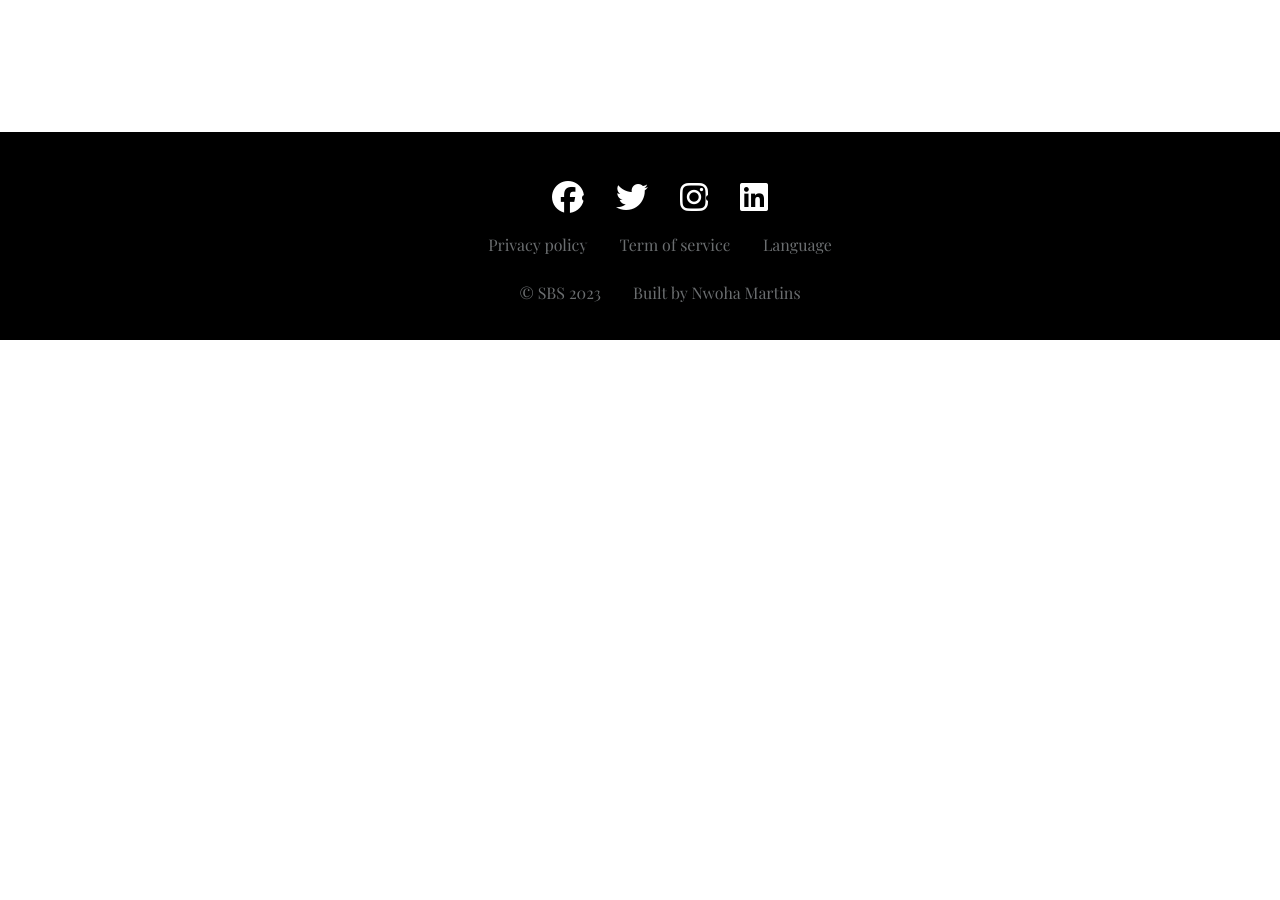
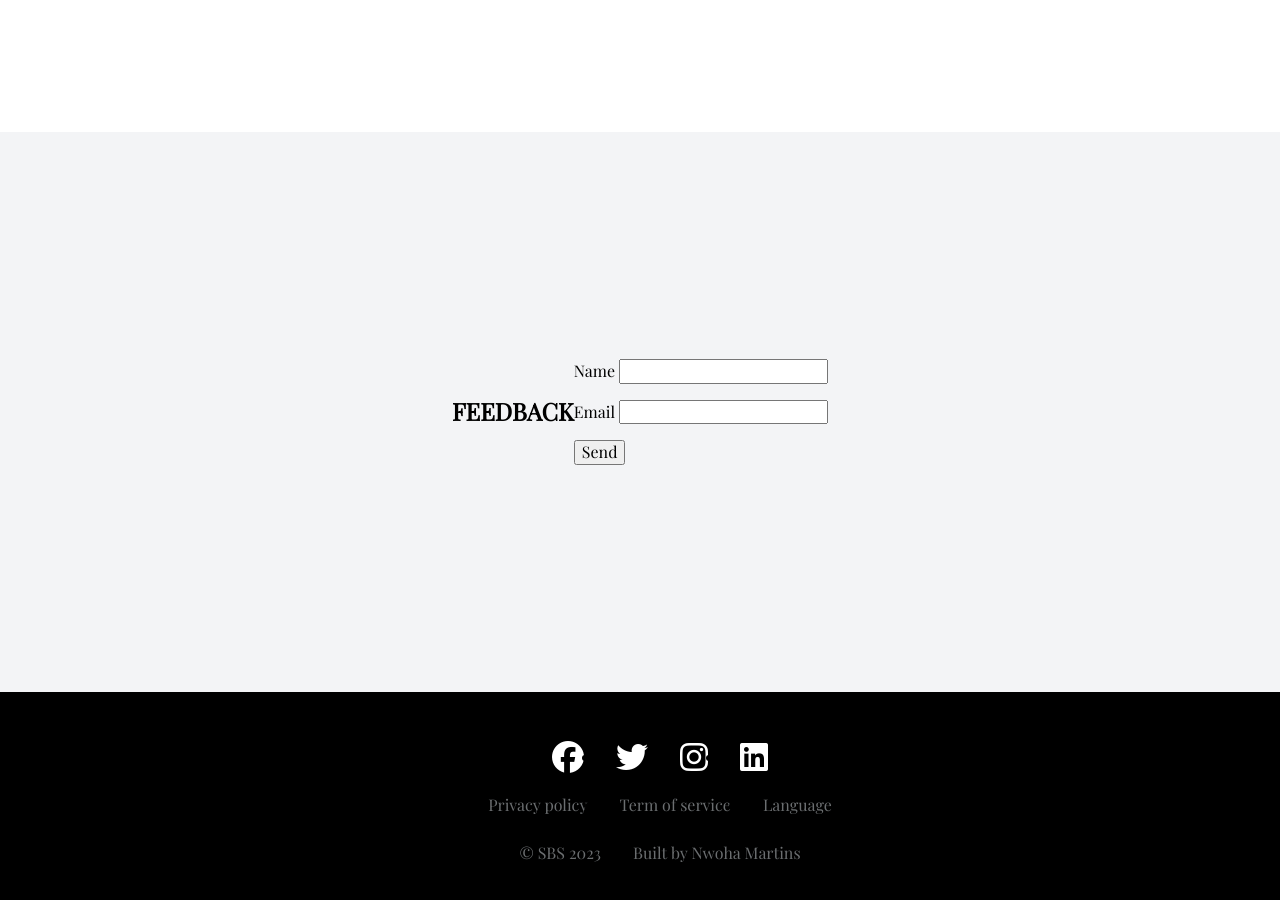
Before and after one commit to martinsmind/Shelly-Beauty-Salon, a plain HTML site: page index.html in a window 1280 px wide. Shown: the part 7740-8640 px from the top of the page. Before the commit the page ends 8080 px from the top, so only its background shows below. Drawn offline with nearby package versions, Linux system fonts and the light colour scheme; a web font is replaced by a local one.

Commit message:
Updated the html

```diff
--- a/index.html
+++ b/index.html
@@ -204,6 +204,20 @@
 			</section>
 
 		</section>
+		<section class="about">
+			<h2>FEEDBACK</h2>
+			<form name="contact" netlify>
+			  <p>
+			    <label>Name <input type="text" name="name" /></label>
+			  </p>
+			  <p>
+			    <label>Email <input type="email" name="email" /></label>
+			  </p>
+			  <p>
+			    <button type="submit">Send</button>
+			  </p>
+			</form>
+		</section>
 
 		<footer>
 			<section class="footer-bottom-section">
```
